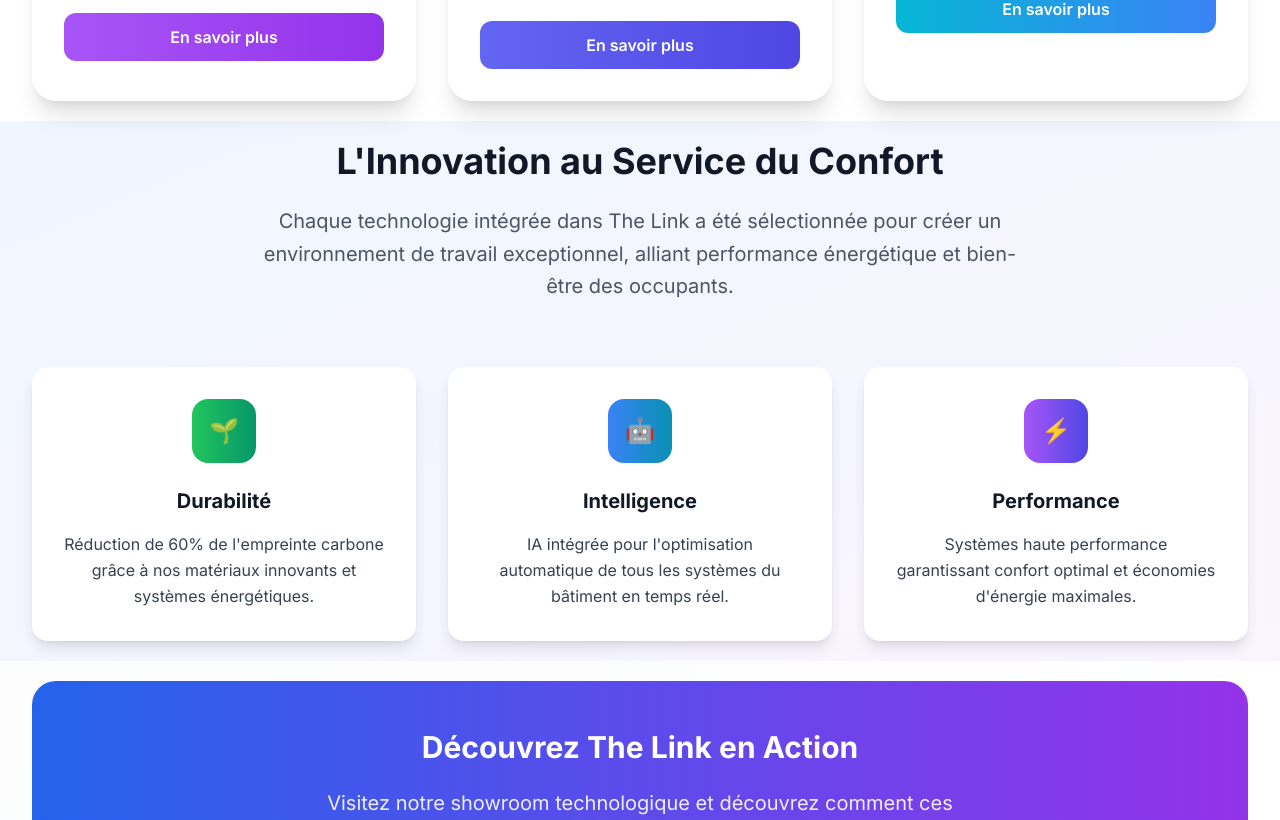
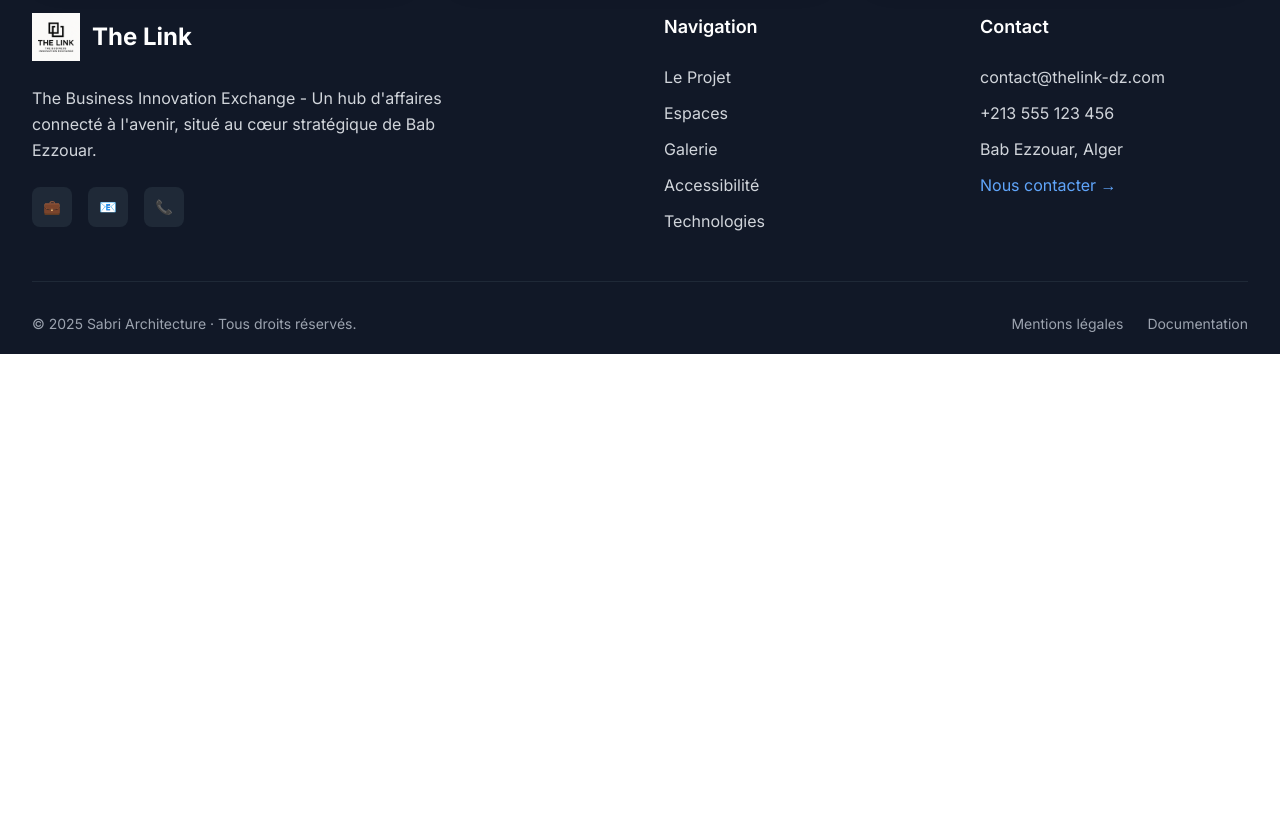
Before and after one commit to ElyasYassin/ArchitectureWebsite, a React (Create React App) app in the folder frontend/: page /technologies in a window 1280 px wide. Shown: the part 1959-2779 px from the top of the page. After the commit the page ends 2313 px from the top, so only its background shows below. Built offline with nearby package versions, Linux system fonts and the light colour scheme.

Commit message:
technologies page

```diff
--- a/frontend/src/components/Technologies.tsx
+++ b/frontend/src/components/Technologies.tsx
@@ -138,12 +138,6 @@ export default function Technologies() {
       {/* Category Filter */}
       <section className="section-padding bg-white">
         <div className="container-max">
-          <div className="text-center mb-12">
-            <h2 className="text-3xl font-bold text-gray-900 mb-4">Catégories Technologiques</h2>
-            <p className="text-lg text-gray-600 max-w-2xl mx-auto">
-              Explorez nos innovations par domaine d'application
-            </p>
-          </div>
 
           <div className="flex flex-wrap justify-center gap-4 mb-16">
             {categories.map((category) => (
@@ -276,71 +270,7 @@ export default function Technologies() {
         </div>
       )}
 
-      {/* Innovation Section */}
-      <section className="section-padding bg-gradient-to-br from-blue-50 to-purple-50">
-        <div className="container-max">
-          <div className="text-center mb-16">
-            <h2 className="text-4xl font-bold text-gray-900 mb-6">L'Innovation au Service du Confort</h2>
-            <p className="text-xl text-gray-600 max-w-3xl mx-auto leading-relaxed">
-              Chaque technologie intégrée dans The Link a été sélectionnée pour créer un environnement
-              de travail exceptionnel, alliant performance énergétique et bien-être des occupants.
-            </p>
-          </div>
 
-          <div className="grid lg:grid-cols-3 gap-8">
-            <div className="bg-white rounded-2xl shadow-lg p-8 text-center">
-              <div className="w-16 h-16 bg-gradient-to-r from-green-500 to-emerald-600 rounded-2xl flex items-center justify-center mx-auto mb-6">
-                <span className="text-white text-2xl">🌱</span>
-              </div>
-              <h3 className="text-xl font-bold text-gray-900 mb-4">Durabilité</h3>
-              <p className="text-gray-700 leading-relaxed">
-                Réduction de 60% de l'empreinte carbone grâce à nos matériaux innovants et systèmes énergétiques.
-              </p>
-            </div>
-
-            <div className="bg-white rounded-2xl shadow-lg p-8 text-center">
-              <div className="w-16 h-16 bg-gradient-to-r from-blue-500 to-cyan-600 rounded-2xl flex items-center justify-center mx-auto mb-6">
-                <span className="text-white text-2xl">🤖</span>
-              </div>
-              <h3 className="text-xl font-bold text-gray-900 mb-4">Intelligence</h3>
-              <p className="text-gray-700 leading-relaxed">
-                IA intégrée pour l'optimisation automatique de tous les systèmes du bâtiment en temps réel.
-              </p>
-            </div>
-
-            <div className="bg-white rounded-2xl shadow-lg p-8 text-center">
-              <div className="w-16 h-16 bg-gradient-to-r from-purple-500 to-indigo-600 rounded-2xl flex items-center justify-center mx-auto mb-6">
-                <span className="text-white text-2xl">⚡</span>
-              </div>
-              <h3 className="text-xl font-bold text-gray-900 mb-4">Performance</h3>
-              <p className="text-gray-700 leading-relaxed">
-                Systèmes haute performance garantissant confort optimal et économies d'énergie maximales.
-              </p>
-            </div>
-          </div>
-        </div>
-      </section>
-
-      {/* Call to Action */}
-      <section className="section-padding">
-        <div className="container-max">
-          <div className="bg-gradient-to-r from-blue-600 to-purple-600 rounded-3xl p-12 text-center text-white">
-            <h2 className="text-3xl font-bold mb-6">Découvrez The Link en Action</h2>
-            <p className="text-xl mb-8 opacity-90 max-w-2xl mx-auto">
-              Visitez notre showroom technologique et découvrez comment ces innovations
-              transforment l'expérience de travail au quotidien.
-            </p>
-            <div className="flex flex-col sm:flex-row gap-4 justify-center">
-              <a href="/contact" className="bg-white text-blue-600 px-8 py-4 rounded-xl font-semibold hover:bg-gray-100 transition-colors">
-                Réserver une démonstration
-              </a>
-              <a href="/espaces" className="border border-white/30 px-8 py-4 rounded-xl font-semibold hover:bg-white/10 transition-colors">
-                Explorer les espaces
-              </a>
-            </div>
-          </div>
-        </div>
-      </section>
     </div>
   );
 }
```
